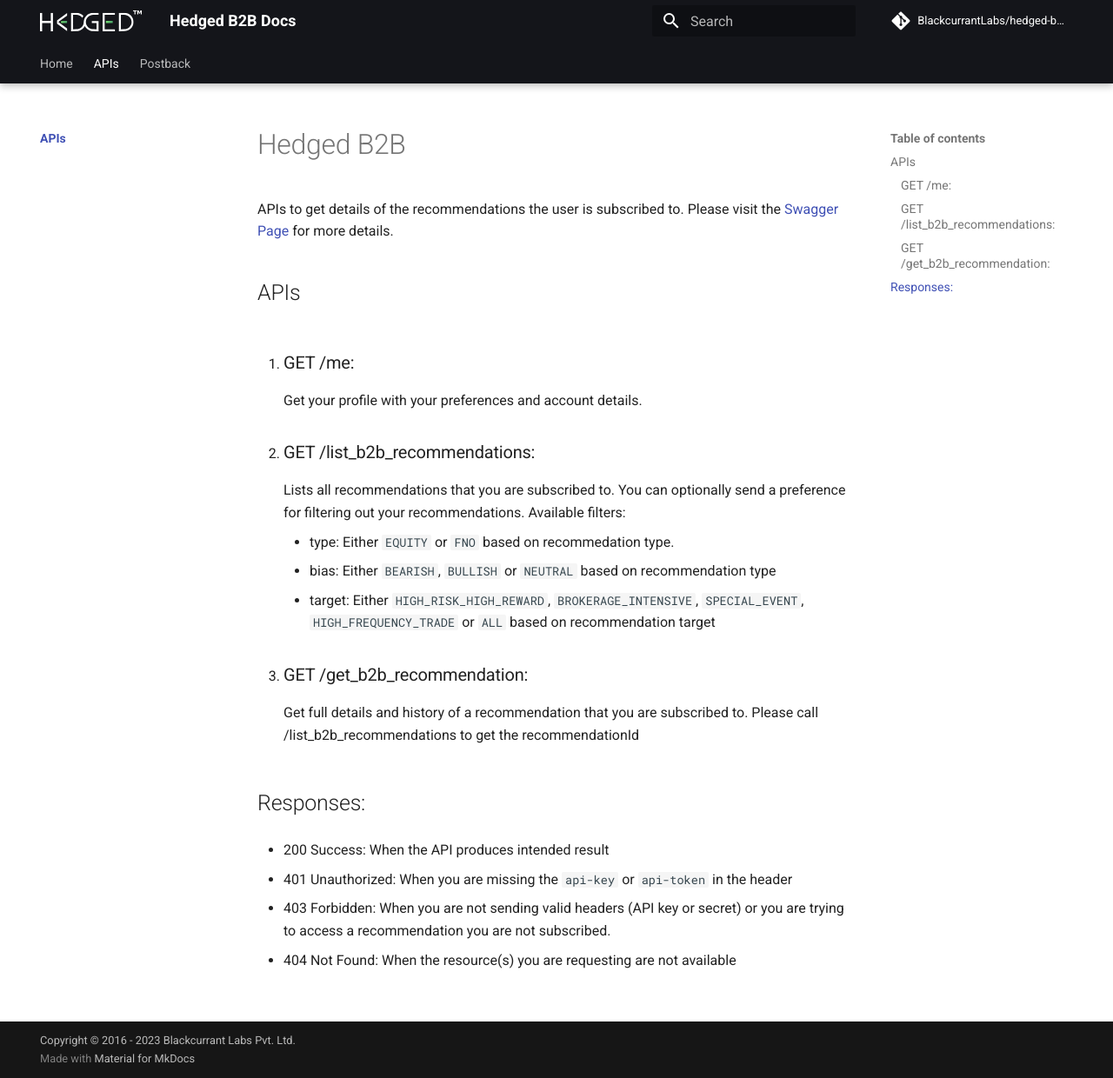
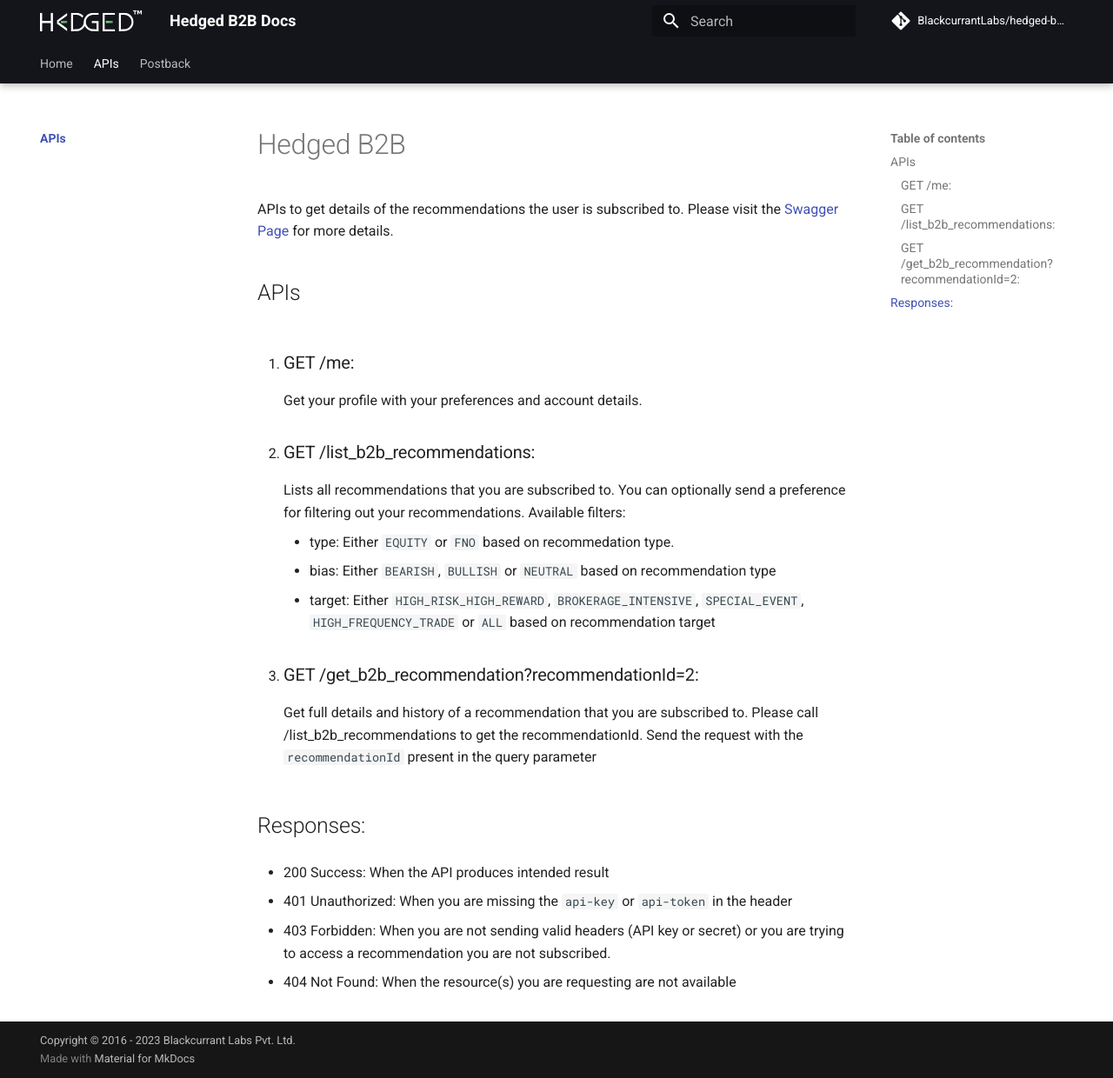
Before and after one commit to BlackcurrantLabs/hedged-b2b, an MkDocs documentation site: the page built from docs/APIs/index.md, in a window 1280 px wide and 1240 px high. Shown: the whole window at 87% size. Built offline with MkDocs 1.6.1 and Material for MkDocs 9.7.7, drawn with Linux system fonts in a browser that asks for light colours; comment, search, counter and statistics services are not loaded.

Commit message:
mention recommendationId in API

```diff
--- a/docs/APIs/index.md
+++ b/docs/APIs/index.md
@@ -17,9 +17,10 @@
       - target:
           Either `HIGH_RISK_HIGH_REWARD`, `BROKERAGE_INTENSIVE`, `SPECIAL_EVENT`, `HIGH_FREQUENCY_TRADE` or `ALL` based on recommendation target
 
-3. ### GET /get_b2b_recommendation:
+3. ### GET /get_b2b_recommendation?recommendationId=2:
 Get full details and history of a recommendation that you are subscribed to.
-Please call /list_b2b_recommendations to get the recommendationId
+Please call /list_b2b_recommendations to get the recommendationId.
+Send the request with the `recommendationId` present in the query parameter
 
 ## Responses:
 - 200 Success:
```
